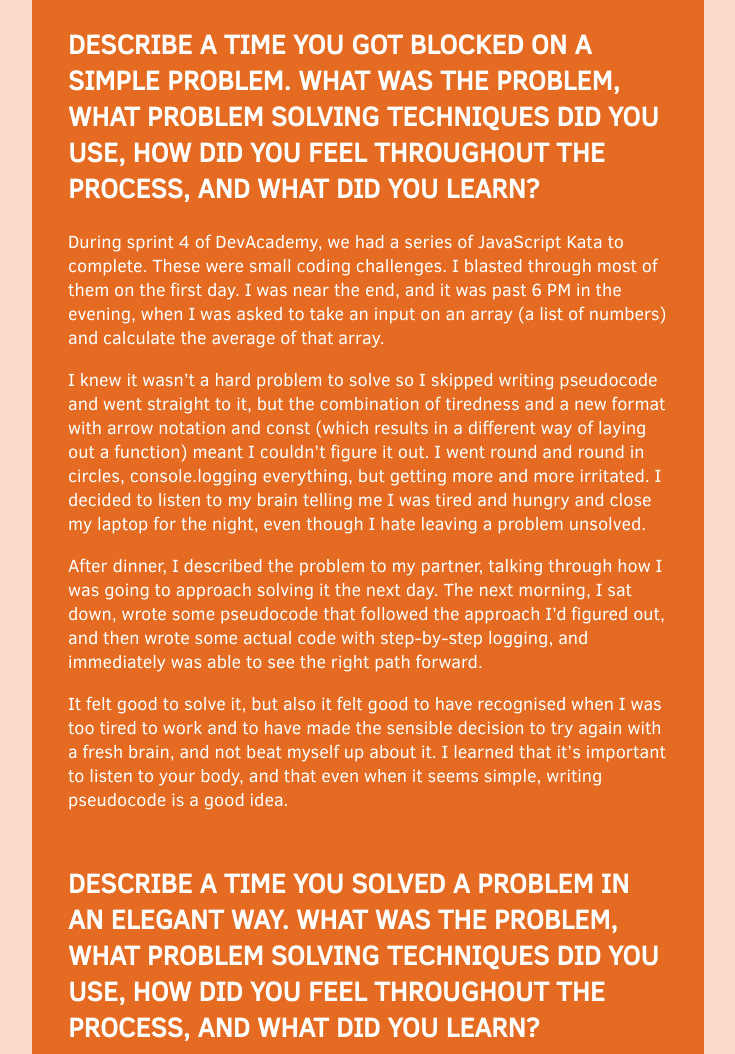
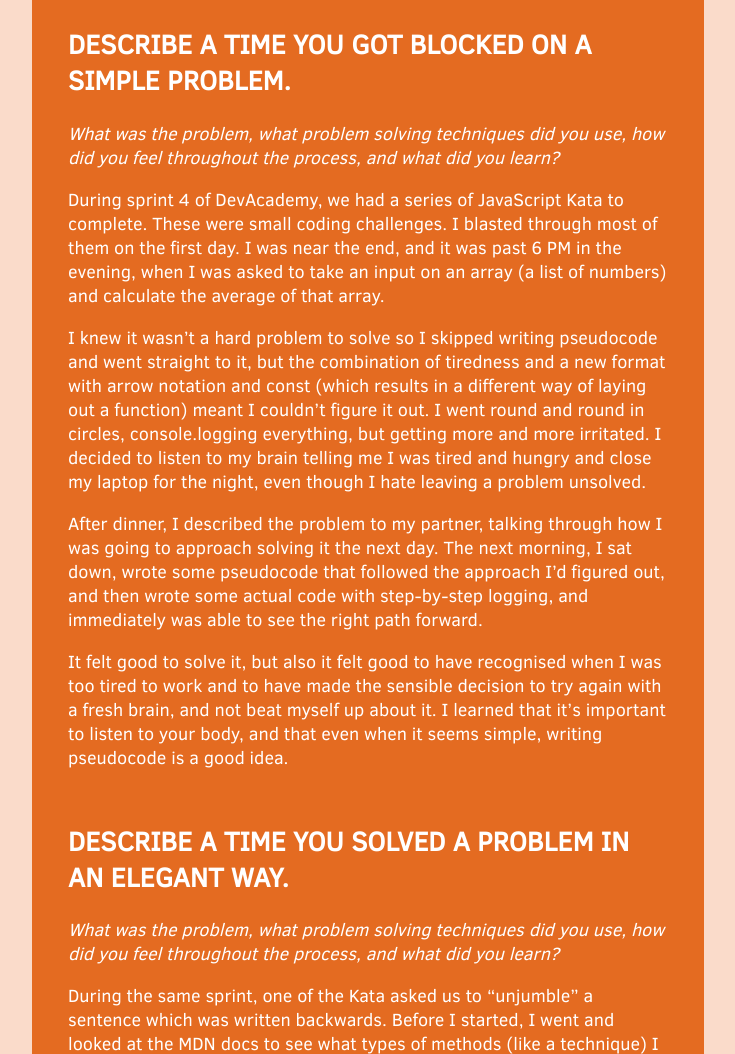
Before and after one commit to natdudley/dev-academy-blog, a plain HTML site: page blog/sprint4-technical.html in a window 1280 px wide. Shown: the part 320-1374 px from the top of the page, without its empty margins (272-1007 px from the left). Drawn offline with Linux system fonts and the light colour scheme.

Commit message:
tidy up some formatting

```diff
--- a/blog/sprint4-technical.html
+++ b/blog/sprint4-technical.html
@@ -24,10 +24,13 @@
         </div>
         <div class="list-content">
           <h2>
-            Describe a time you got blocked on a simple problem. What was the
-            problem, what problem solving techniques did you use, how did you
-            feel throughout the process, and what did you learn?
+            Describe a time you got blocked on a simple problem.
           </h2>
+          <p>
+            <em>What was the problem, what problem solving techniques did you
+              use, how did you feel throughout the process, and what did you
+              learn?</em>
+          </p>
           <p>
             During sprint 4 of DevAcademy, we had a series of JavaScript Kata to
             complete. These were small coding challenges. I blasted through most
@@ -61,10 +64,13 @@
             when it seems simple, writing pseudocode is a good idea.
           </p>
           <h2>
-            Describe a time you solved a problem in an elegant way. What was the
-            problem, what problem solving techniques did you use, how did you
-            feel throughout the process, and what did you learn?
+            Describe a time you solved a problem in an elegant way.
           </h2>
+          <p>
+            <em>What was the problem, what problem solving techniques did you
+              use, how did you feel throughout the process, and what did you
+              learn?</em>
+          </p>
           <p>
             During the same sprint, one of the Kata asked us to “unjumble” a
             sentence which was written backwards. Before I started, I went and
@@ -76,7 +82,7 @@
             outcomes were. Once I got to the correct outcome, I was delighted,
             but that delight was soon dashed by the tests not passing.
           </p>
-          <h2>
+          <p>
             I was really confused, because I could see I was getting the right
             answer, but I wondered if maybe it was because there was a different
             way of solving it. I took a step back, and rethought my approach,
@@ -84,7 +90,7 @@
             before, it output the correct answer, but still the tests didn’t
             pass. I was really frustrated at this point! I googled, but to no
             avail. I could not figure out why the test was failing.
-          </h2>
+          </p>
           <p>
             I asked a peer for help, and together, we realised there was a
             problem with one of the tests. When we ran it in Chrome dev tools,
```
